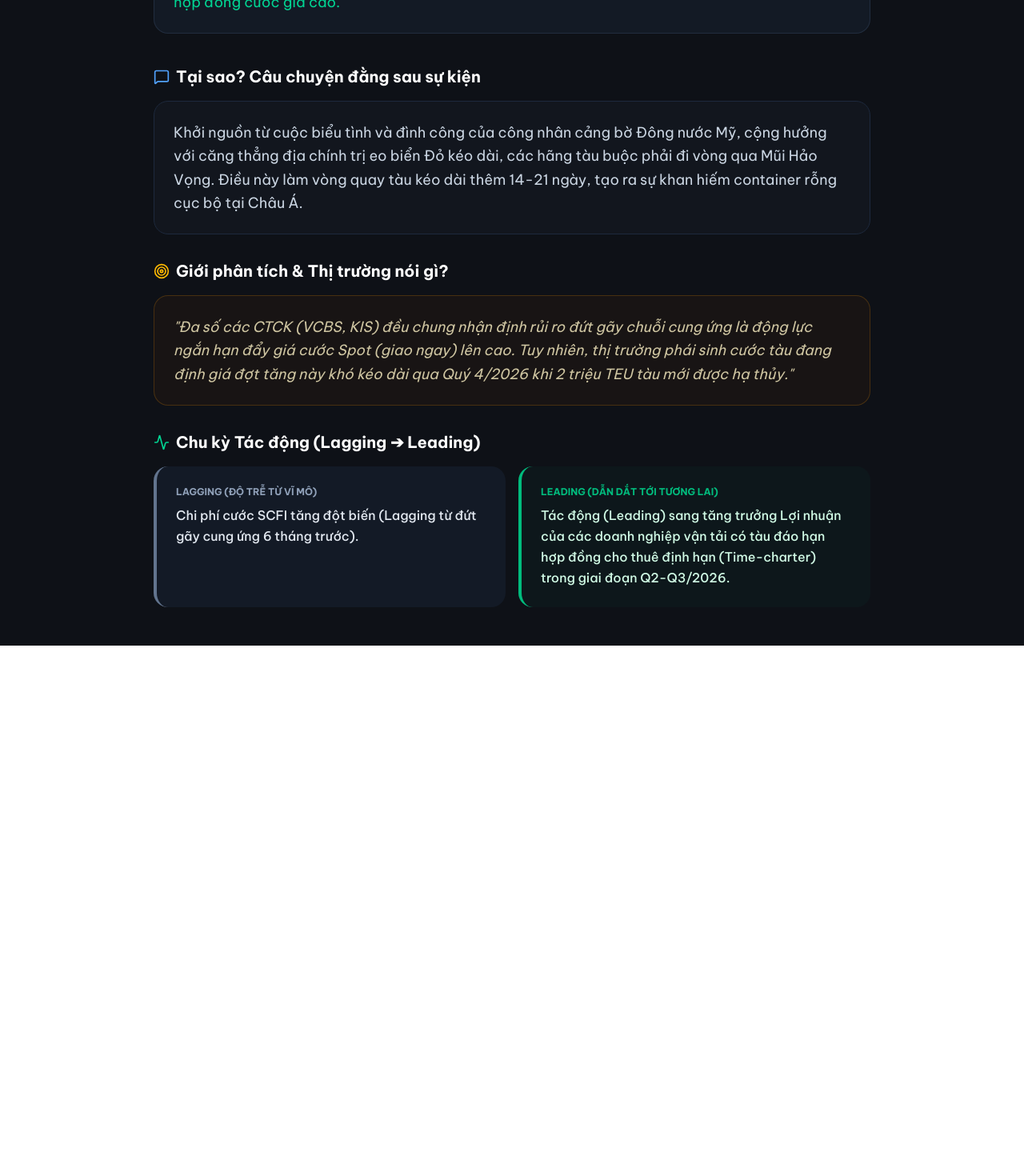
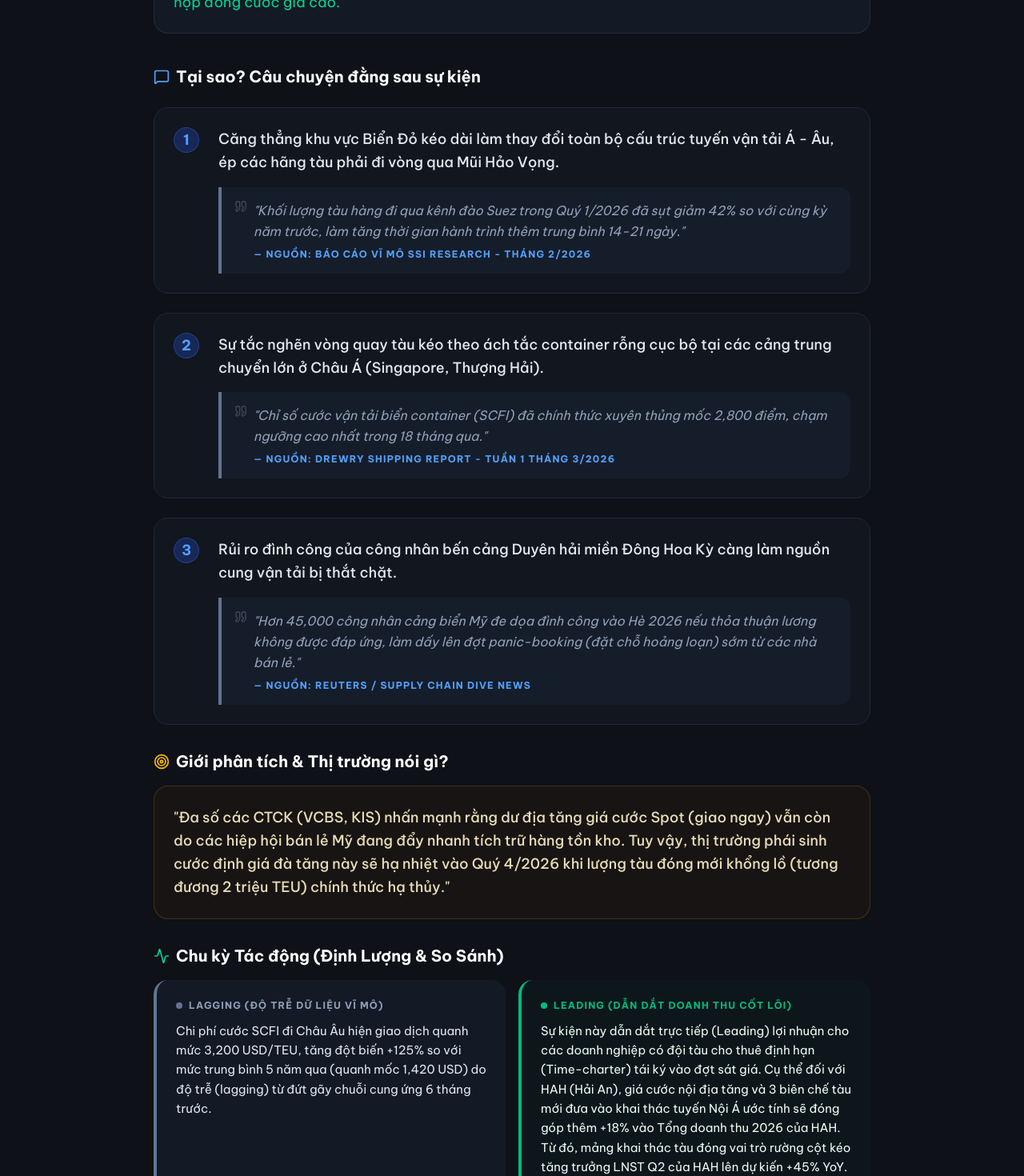
Before and after one commit to nguyeneric81-del/finpeace-web, a Next.js app: page /advisor/macro-insights/1 in a window 1280 px wide. Shown: the part 340-1810 px from the top of the page at 80% size. Before the commit the page ends 1147 px from the top, so only its background shows below. Built offline with nearby package versions, Linux system fonts and the light colour scheme.

Commit message:
feat: quantify lagging/leading cycles and add sources bullets

```diff
--- a/src/app/advisor/macro-insights/[id]/page.tsx
+++ b/src/app/advisor/macro-insights/[id]/page.tsx
@@ -1,39 +1,96 @@
 import React from 'react';
 import Link from 'next/link';
-import { ArrowLeft, MessageSquare, Target, Activity } from 'lucide-react';
+import { ArrowLeft, MessageSquare, Target, Activity, Quote } from 'lucide-react';
 
-const mockDetails: Record<string, any> = {
+type StoryPoint = { point: string; quote: string; source: string; };
+
+const mockDetails: Record<string, {
+  title: string;
+  industry: string;
+  impact: string;
+  behindStory: StoryPoint[];
+  analystView: string;
+  cycle: { lagging: string; leading: string; };
+}> = {
   "1": {
     title: "Chi phí logistics toàn cầu leo thang giữa căng thẳng địa chính trị",
     industry: "Vận tải biển Quốc tế & Cho thuê tàu bãi",
     impact: "Dự phóng biên lợi nhuận ròng ngành tăng +8% - 12% trong Q2/2026 nhờ chu kỳ tái ký hợp đồng cước giá cao.",
-    behindStory: "Khởi nguồn từ cuộc biểu tình và đình công của công nhân cảng bờ Đông nước Mỹ, cộng hưởng với căng thẳng địa chính trị eo biển Đỏ kéo dài, các hãng tàu buộc phải đi vòng qua Mũi Hảo Vọng. Điều này làm vòng quay tàu kéo dài thêm 14-21 ngày, tạo ra sự khan hiếm container rỗng cục bộ tại Châu Á.",
-    analystView: "Đa số các CTCK (VCBS, KIS) đều chung nhận định rủi ro đứt gãy chuỗi cung ứng là động lực ngắn hạn đẩy giá cước Spot (giao ngay) lên cao. Tuy nhiên, thị trường phái sinh cước tàu đang định giá đợt tăng này khó kéo dài qua Quý 4/2026 khi 2 triệu TEU tàu mới được hạ thủy.",
+    behindStory: [
+      {
+        point: "Căng thẳng khu vực Biển Đỏ kéo dài làm thay đổi toàn bộ cấu trúc tuyến vận tải Á - Âu, ép các hãng tàu phải đi vòng qua Mũi Hảo Vọng.",
+        quote: "Khối lượng tàu hàng đi qua kênh đào Suez trong Quý 1/2026 đã sụt giảm 42% so với cùng kỳ năm trước, làm tăng thời gian hành trình thêm trung bình 14-21 ngày.",
+        source: "Báo cáo Vĩ mô SSI Research - Tháng 2/2026"
+      },
+      {
+        point: "Sự tắc nghẽn vòng quay tàu kéo theo ách tắc container rỗng cục bộ tại các cảng trung chuyển lớn ở Châu Á (Singapore, Thượng Hải).",
+        quote: "Chỉ số cước vận tải biển container (SCFI) đã chính thức xuyên thủng mốc 2,800 điểm, chạm ngưỡng cao nhất trong 18 tháng qua.",
+        source: "Drewry Shipping Report - Tuần 1 Tháng 3/2026"
+      },
+      {
+        point: "Rủi ro đình công của công nhân bến cảng Duyên hải miền Đông Hoa Kỳ càng làm nguồn cung vận tải bị thắt chặt.",
+        quote: "Hơn 45,000 công nhân cảng biển Mỹ đe dọa đình công vào Hè 2026 nếu thỏa thuận lương không được đáp ứng, làm dấy lên đợt panic-booking (đặt chỗ hoảng loạn) sớm từ các nhà bán lẻ.",
+        source: "Reuters / Supply Chain Dive News"
+      }
+    ],
+    analystView: "Đa số các CTCK (VCBS, KIS) nhấn mạnh rằng dư địa tăng giá cước Spot (giao ngay) vẫn còn do các hiệp hội bán lẻ Mỹ đang đẩy nhanh tích trữ hàng tồn kho. Tuy vậy, thị trường phái sinh cước định giá đà tăng này sẽ hạ nhiệt vào Quý 4/2026 khi lượng tàu đóng mới khổng lồ (tương đương 2 triệu TEU) chính thức hạ thủy.",
     cycle: {
-      lagging: "Chi phí cước SCFI tăng đột biến (Lagging từ đứt gãy cung ứng 6 tháng trước).",
-      leading: "Tác động (Leading) sang tăng trưởng Lợi nhuận của các doanh nghiệp vận tải có tàu đáo hạn hợp đồng cho thuê định hạn (Time-charter) trong giai đoạn Q2-Q3/2026."
+      lagging: "Chi phí cước SCFI đi Châu Âu hiện giao dịch quanh mức 3,200 USD/TEU, tăng đột biến +125% so với mức trung bình 5 năm qua (quanh mốc 1,420 USD) do độ trễ (lagging) từ đứt gãy chuỗi cung ứng 6 tháng trước.",
+      leading: "Sự kiện này dẫn dắt trực tiếp (Leading) lợi nhuận cho các doanh nghiệp có đội tàu cho thuê định hạn (Time-charter) tái ký vào đợt sát giá. Cụ thể đối với HAH (Hải An), giá cước nội địa tăng và 3 biên chế tàu mới đưa vào khai thác tuyến Nội Á ước tính sẽ đóng góp thêm +18% vào Tổng doanh thu 2026 của HAH. Từ đó, mảng khai thác tàu đóng vai trò rường cột kéo tăng trưởng LNST Q2 của HAH lên dự kiến +45% YoY."
     }
   },
   "2": {
     title: "FED chần chừ hạ lãi suất - Đồng USD tiếp tục duy trì sức mạnh",
     industry: "Sản xuất xuất khẩu (Sợi, Thủy sản) & Bán lẻ Công nghệ",
     impact: "Các DN vay nợ USD cao chịu lỗ tỷ giá ước tính -3% LNST. Ngược lại, xuất khẩu thu USD ghi nhận biên ròng +1.5% đến 2.5%.",
-    behindStory: "Lạm phát lõi (Core PCE) của Mỹ bất ngờ dâng cao trở lại ở mức 2.8%, kết hợp với báo cáo việc làm Non-Farm vượt dự báo khiến FED không có cớ để hạ lãi suất. DXY mạnh lên gây sức ép trực tiếp lên tỷ giá điều hành của NHNN, buộc NHNN phải phát hành tín phiếu hút tiền VNĐ.",
-    analystView: "Thị trường dự báo FED chỉ có thể hạ lãi suất muộn nhất vào tháng 9/2026 (trước bầu cử Mỹ). Giới phân tích trong nước (MBS, VNDS) khuyến nghị thận trọng với các DN có nợ vay USD lớn, nhưng đánh giá cao mặt bằng xuất khẩu khi kinh tế Mỹ vẫn hạ cánh mềm.",
+    behindStory: [
+      {
+        point: "Lạm phát lõi (Core PCE) của Mỹ bất ngờ dâng cao trở lại, triệt tiêu kỳ vọng hạ lãi suất sớm của thị trường.",
+        quote: "Chỉ số Core PCE tháng 1/2026 tăng 2.8% YoY, trong khi báo cáo việc làm Non-Farm tạo ra 275,000 việc làm mới — vượt xa mọi dự báo của phố Wall.",
+        source: "Bloomberg / Cục Thống Kê Lao Động Mỹ (BLS)"
+      },
+      {
+        point: "Sự chênh lệch lãi suất (Interest Rate Differential) cực lớn giữa USD và VNĐ kích hoạt dòng vốn đầu cơ ngoại tệ (Carry Trade).",
+        quote: "Chỉ số DXY tiếp tục neo vững trên vùng 104.5 điểm, tạo sức ép khủng khiếp khiến tỷ giá USD/VND trên thị trường tự do bật tăng vượt mốc 25,500 đồng/USD.",
+        source: "Báo cáo Thị trường Tiền tệ MBS - Tháng 3/2026"
+      },
+      {
+        point: "NHNN buộc phải can thiệp hút thanh khoản dư thừa trên thị trường liên ngân hàng để kìm cương tỷ giá.",
+        quote: "Ngân hàng Nhà Nước đã phát hành tín phiếu kỳ hạn 28 ngày với khối lượng trúng thầu liên tục đạt quy mô 15,000 tỷ đồng/phiên nhằm nâng mặt bằng lãi suất OMO.",
+        source: "Báo Tin Nhanh Chứng Khoán / SSI Research"
+      }
+    ],
+    analystView: "Thị trường hiện định giá FED chỉ có thể hạ lãi suất sớm nhất vào tháng 9/2026 (trước thềm bầu cử Mỹ). Giới phân tích phân hóa rõ rệt: Một mặt cảnh báo rủi ro lỗ tỷ giá đối với các Tập đoàn sử dụng đòn bẩy vốn ngoại (Điện khí, ICT), mặt khác lại nâng mức định giá (Target Price) cho các nhóm Xuất khẩu Gỗ, Thủy sản do hưởng lợi trọn vẹn từ lượng đơn rủng rỉnh và chênh lệch tỷ giá.",
     cycle: {
-      lagging: "Lạm phát Mỹ dai dẳng (Lagging từ chi tiêu tiêu dùng mạnh).",
-      leading: "Tác động (Leading) làm dòng tiền khối ngoại rút ròng khỏi TTCK Việt Nam ngắn hạn; đồng thời giúp nhóm Xuất khẩu bùng nổ lợi nhuận khi đơn hàng trở lại."
+      lagging: "Lạm phát dịch vụ và giá nhà ở Mỹ dai dẳng (Lagging) duy trì mặt bằng Lãi suất liên ngân hàng VNĐ qua đêm (ON) ở vùng thấp giả tạo so với FED Funds Rate xuyên suốt 6 tháng qua.",
+      leading: "Tác động dẫn dắt (Leading) Dòng tiền khối ngoại tiếp tục rút ròng để phòng vệ tỷ giá. Ở cấp độ doanh nghiệp, tỷ giá neo cao 25,500 VNĐ/USD (tăng +3.8% YTD) trực tiếp buff lợi nhuận cho VHC (Vĩnh Hoàn). Ước tính phần chênh lệch tỷ giá này đóng góp thẳng vào Core Revenue của VHC khoảng +4.5% tổng doanh thu xuất khẩu, trực tiếp cải thiện Biên lợi nhuận gộp lên mức 18% so với 14% của đầu năm 2025."
     }
   },
   "3": {
     title: "Làn sóng FDI Thế hệ mới & Vốn dịch chuyển vào Công nghiệp Bán dẫn",
     industry: "BĐS Khu Công Nghiệp ven đô (Bắc Ninh, Vũng Tàu) & Hóa chất vật liệu",
     impact: "Giá thuê đất công nghiệp dự kiến tăng +6-8% / năm. Tỷ lệ lấp đầy KCN phía Bắc chạm sát 90%.",
-    behindStory: "Đạo luật Chips Act của Mỹ và chính sách dịch chuyển chuỗi cung ứng 'China + 1' đang bước vào giai đoạn giải ngân thực tế. Các tập đoàn công nghệ lớn (Amkor, Hana Micron) liên tục mở rộng nhà máy đóng gói vi mạch tại Bắc Ninh và Bắc Giang.",
-    analystView: "KBSV và Vietcap nhấn mạnh đây không phải sóng đầu cơ mà là xu hướng lõi (Secular Trend) thập kỷ. Nhu cầu vật liệu hóa chất (như Phốt pho vàng) và hạ tầng điện/nước tại KCN là nút thắt cổ chai, khiến những ai có quỹ đất sạch sẵn sàng bàn giao sẽ độc quyền áp đặt giá thuê.",
+    behindStory: [
+      {
+        point: "Các đạo luật hỗ trợ sản xuất chip của phương Tây kết hợp rủi ro Mỹ - Trung ép dòng vốn FDI công nghệ cao phải đa dạng hóa chuỗi lắp ráp (China + 1).",
+        quote: "Vốn FDI đăng ký mới lũy kế 2 tháng đầu năm 2026 đổ vào Việt Nam đạt 4.29 tỷ USD (+38.6% YoY), trong đó gần 60% rót thẳng vào ngành quy trình chế tạo, đóng gói chất bán dẫn.",
+        source: "Bộ Kế hoạch & Đầu tư / GSO"
+      },
+      {
+        point: "Các 'Đại bàng' công nghệ chính thức bấm nút giải ngân và mở rộng nhà máy vệ tinh tại hành lang kinh tế phía Bắc.",
+        quote: "Tập đoàn Amkor Technology và Hana Micron công bố gói giải ngân giai đoạn 2 trị giá hơn 1.5 tỷ USD để hoàn thiện cứ điểm đóng gói vi mạch (OSAT) tại Bắc Ninh và Bắc Giang.",
+        source: "Nikkei Asia / Cổng TTĐT Chính Phủ"
+      },
+      {
+        point: "Nút thắt cổ chai về nguồn cung đất sạch kích hoạt làn sóng tăng giá thuê KCN bất chấp bối cảnh vĩ mô.",
+        quote: "Tỷ lệ lấp đầy tại các KCN trọng điểm vùng ven Hà Nội đã vượt ngưỡng an toàn 90%, đẩy giá thuê đất trung bình chạm mốc 140 USD/m2/chu kỳ thuê (+8% so với cuối 2024).",
+        source: "CBRE Vietnam Market Report Q1/2026"
+      }
+    ],
+    analystView: "KBSV và Vietcap đồng thuận đánh giá đây là xu hướng lõi (Secular Trend) thập kỷ của Việt Nam. Trữ lượng đất sạch (Land bank) đã đền bù xong là vua. Bất kỳ doanh nghiệp nào có sẵn quỹ đất thương phẩm bàn giao trong 2026-2027 sẽ nắm độc quyền định giá, bỏ qua rủi ro suy thoái tiêu dùng nội địa.",
     cycle: {
-      lagging: "Cam kết MOU đầu tư FDI từ năm 2024-2025 (Lagging).",
-      leading: "Tác động (Leading) chuyển hóa thành Dòng tiền thực (Cashflow) từ cho thuê đất KCN trong 2026-2027 và kéo theo sự bùng nổ của nhóm Cảng Biển & Logistics kho bãi."
+      lagging: "Cam kết MOU đầu tư FDI tỷ đô được ký kết dày đặc trong chuỗi ngoại giao con thoi của chính phủ giai đoạn 2024-2025 (Lagging indicators).",
+      leading: "Chuyển hóa (Leading) dòng tiền thực (Cashflow) khổng lồ đối với IDC, KBC. Cụ thể với KBC (Kinh Bắc), việc tháo gỡ pháp lý và bàn giao 100ha đất tại KCN Tràng Duệ 3 (Hải Phòng) cho đối tác LG Innotek dự kiến đóng góp 65% vào Tổng doanh thu năm 2026. Mức giá thuê cải thiện +5% lên 135 USD/m2 sẽ đưa LNST KBC bùng nổ chạm mốc 3,500 tỷ đồng, tăng trưởng +120% YoY so với nền thấp 2025."
     }
   }
 };
@@ -63,13 +120,27 @@ export default async function MacroDetailPage({ params }: { params: Promise<{ id
         </div>
 
         <div className="space-y-8">
-          {/* Câu chuyện đằng sau */}
+          {/* Câu chuyện đằng sau (Bullets 1-2-3 with Quotes) */}
           <section>
-            <h2 className="text-xl font-bold text-white mb-4 flex items-center gap-2">
+            <h2 className="text-xl font-bold text-white mb-6 flex items-center gap-2">
               <MessageSquare className="w-5 h-5 text-blue-400" /> Tại sao? Câu chuyện đằng sau sự kiện
             </h2>
-            <div className="bg-[#12161E] border border-slate-800 p-6 rounded-2xl">
-              <p className="text-slate-300 leading-relaxed text-lg">{data.behindStory}</p>
+            <div className="space-y-6">
+              {data.behindStory.map((item, index) => (
+                <div key={index} className="bg-[#12161E] border border-slate-800 p-6 rounded-2xl flex flex-col md:flex-row gap-6 items-start">
+                  <div className="flex-shrink-0 w-8 h-8 rounded-full bg-blue-900/50 text-blue-400 flex items-center justify-center font-bold text-lg border border-blue-500/30">
+                    {index + 1}
+                  </div>
+                  <div className="flex-1 space-y-4">
+                    <p className="text-slate-200 text-lg font-medium leading-relaxed">{item.point}</p>
+                    <div className="bg-slate-800/40 border-l-4 border-slate-500 p-4 rounded-r-xl relative">
+                      <Quote className="w-4 h-4 text-slate-500 absolute top-4 left-4 opacity-50" />
+                      <p className="text-slate-400 italic leading-relaxed pl-6 mb-2">"{item.quote}"</p>
+                      <p className="text-xs font-bold text-blue-400 uppercase tracking-widest pl-6">— Nguồn: {item.source}</p>
+                    </div>
+                  </div>
+                </div>
+              ))}
             </div>
           </section>
 
@@ -79,23 +150,36 @@ export default async function MacroDetailPage({ params }: { params: Promise<{ id
               <Target className="w-5 h-5 text-amber-400" /> Giới phân tích & Thị trường nói gì?
             </h2>
             <div className="bg-amber-900/10 border border-amber-500/20 p-6 rounded-2xl">
-              <p className="text-amber-100/80 leading-relaxed italic text-lg">"{data.analystView}"</p>
+              <p className="text-amber-100/90 leading-relaxed text-lg font-medium">"{data.analystView}"</p>
             </div>
           </section>
 
-          {/* Lagging & Leading Cycle */}
+          {/* Lagging & Leading Cycle with Specific Business Impact */}
           <section>
             <h2 className="text-xl font-bold text-white mb-4 flex items-center gap-2">
-              <Activity className="w-5 h-5 text-emerald-400" /> Chu kỳ Tác động (Lagging ➔ Leading)
+              <Activity className="w-5 h-5 text-emerald-400" /> Chu kỳ Tác động (Định Lượng & So Sánh)
             </h2>
             <div className="grid md:grid-cols-2 gap-4">
+               {/* Lagging */}
                <div className="bg-slate-800/40 border-l-4 border-slate-500 p-6 rounded-2xl">
-                 <p className="text-xs font-bold uppercase text-slate-400 mb-2">Lagging (Độ trễ từ Vĩ mô)</p>
-                 <p className="text-slate-200 font-medium leading-relaxed">{data.cycle.lagging}</p>
+                 <p className="text-xs font-bold uppercase tracking-widest text-slate-400 mb-3 flex items-center gap-2">
+                    <span className="w-2 h-2 rounded-full bg-slate-500"></span>
+                    Lagging (Độ trễ Dữ liệu Vĩ mô)
+                 </p>
+                 <p className="text-slate-200 text-[15px] leading-relaxed">
+                   {data.cycle.lagging}
+                 </p>
                </div>
+
+               {/* Leading */}
                <div className="bg-emerald-900/10 border-l-4 border-emerald-500 p-6 rounded-2xl">
-                 <p className="text-xs font-bold uppercase text-emerald-500 mb-2">Leading (Dẫn dắt tới Tương lai)</p>
-                 <p className="text-emerald-100 font-medium leading-relaxed">{data.cycle.leading}</p>
+                 <p className="text-xs font-bold uppercase tracking-widest text-emerald-500 mb-3 flex items-center gap-2">
+                    <span className="w-2 h-2 rounded-full bg-emerald-500"></span>
+                    Leading (Dẫn dắt Doanh thu Cốt lõi)
+                 </p>
+                 <p className="text-emerald-50 text-[15px] leading-relaxed">
+                   {data.cycle.leading}
+                 </p>
                </div>
             </div>
           </section>
```
